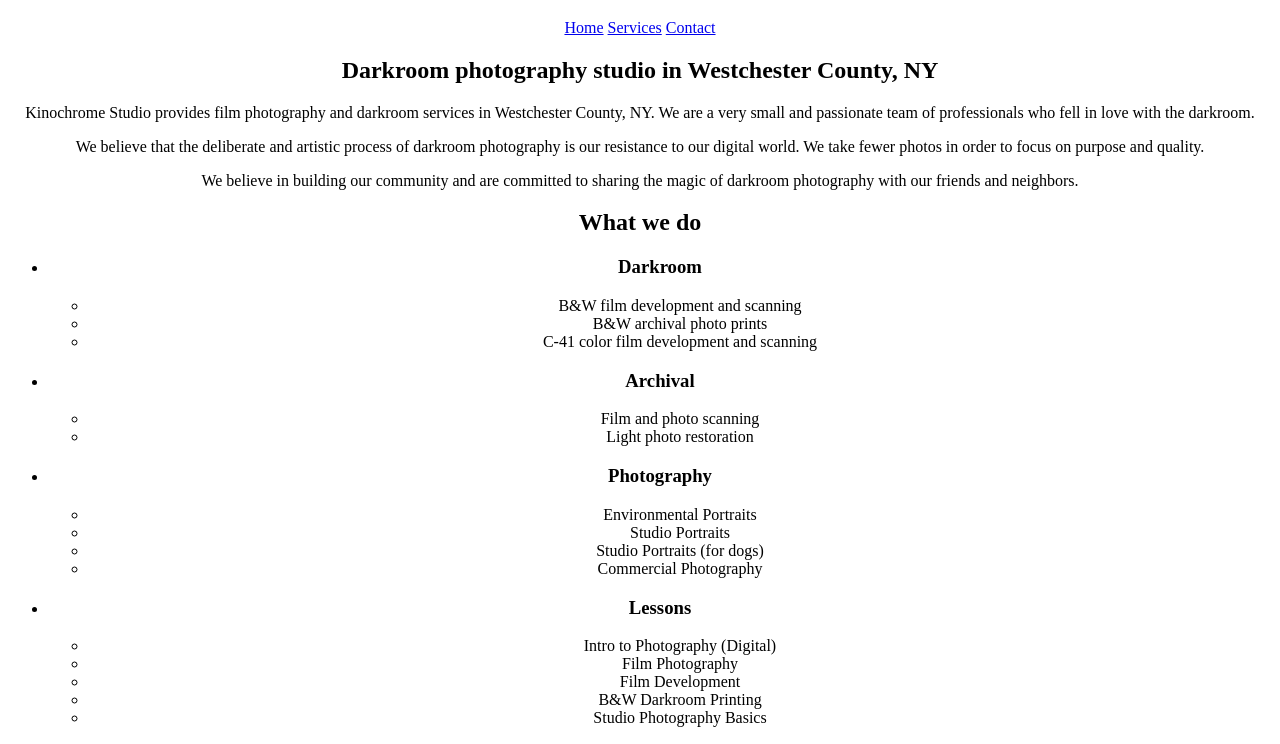
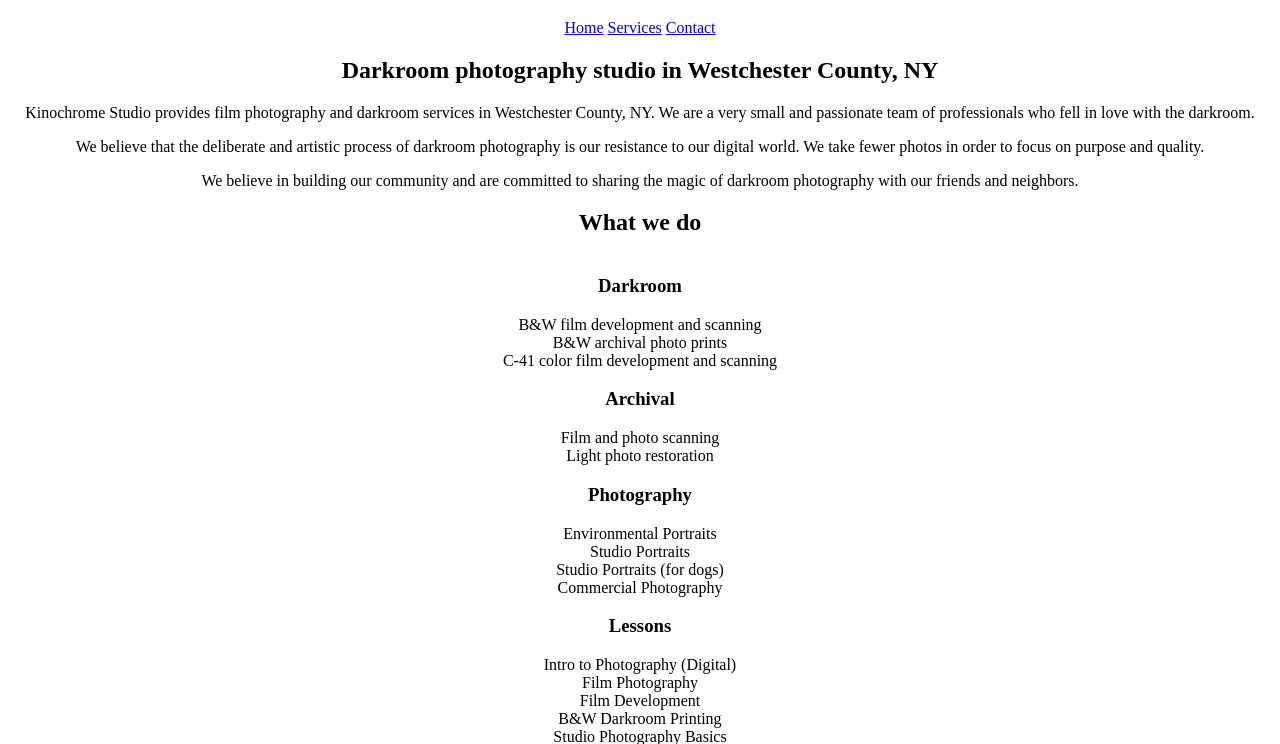
Before and after one commit to jmont/web-darkroom, a plain HTML site: page index.html in a window 1280 px wide. Shown: the part 87-831 px from the top of the page. Drawn offline with Linux system fonts and the light colour scheme.

Commit message:
Update styles.css

```diff
--- a/styles.css
+++ b/styles.css
@@ -1,3 +1,10 @@
-* {
+body {
   text-align: center;
 }
+
+ul {
+  display: inline-block;
+  list-style-type: none;
+  padding-left: 0;
+  margin-top: 0;
+}
```
